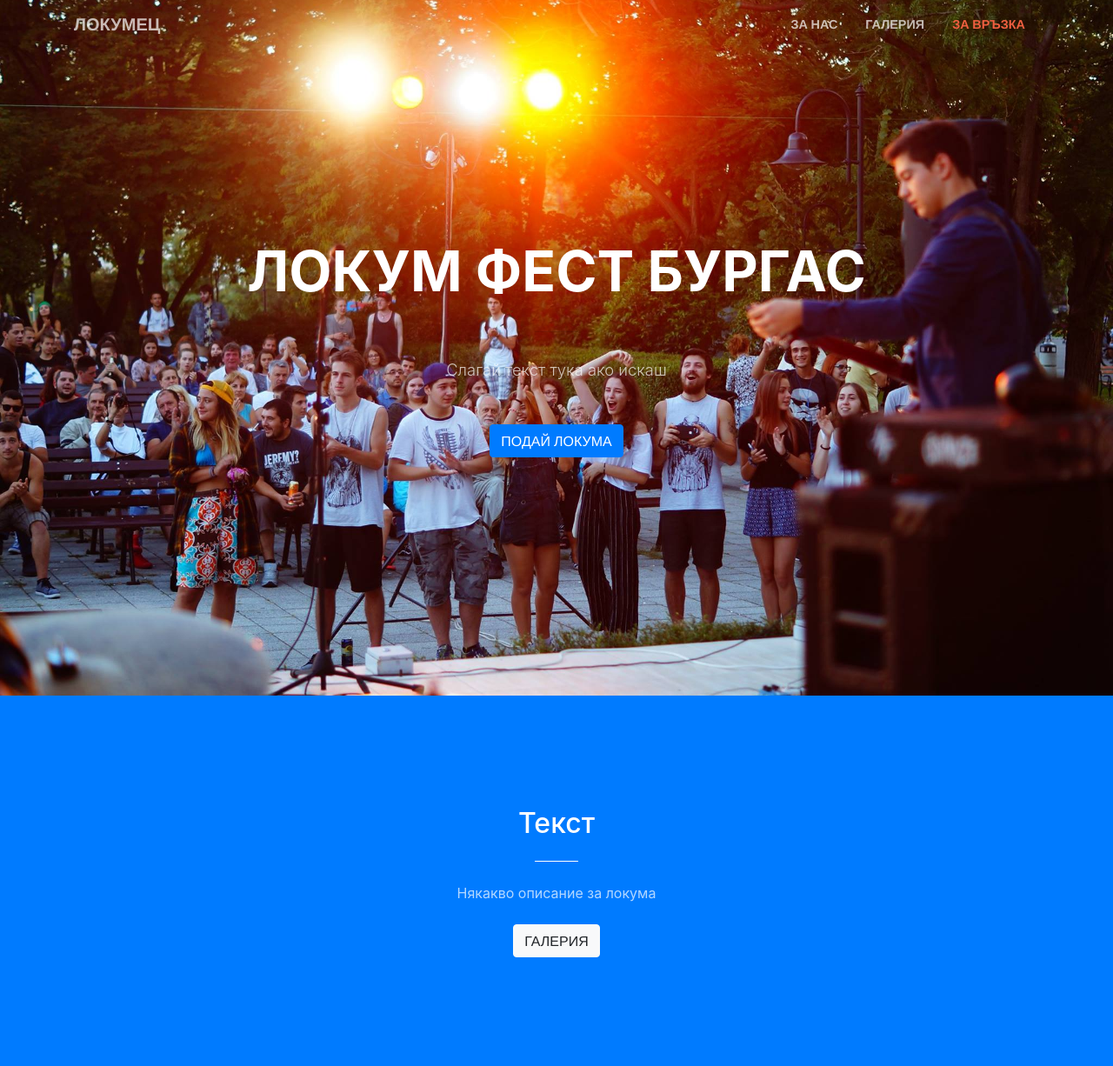
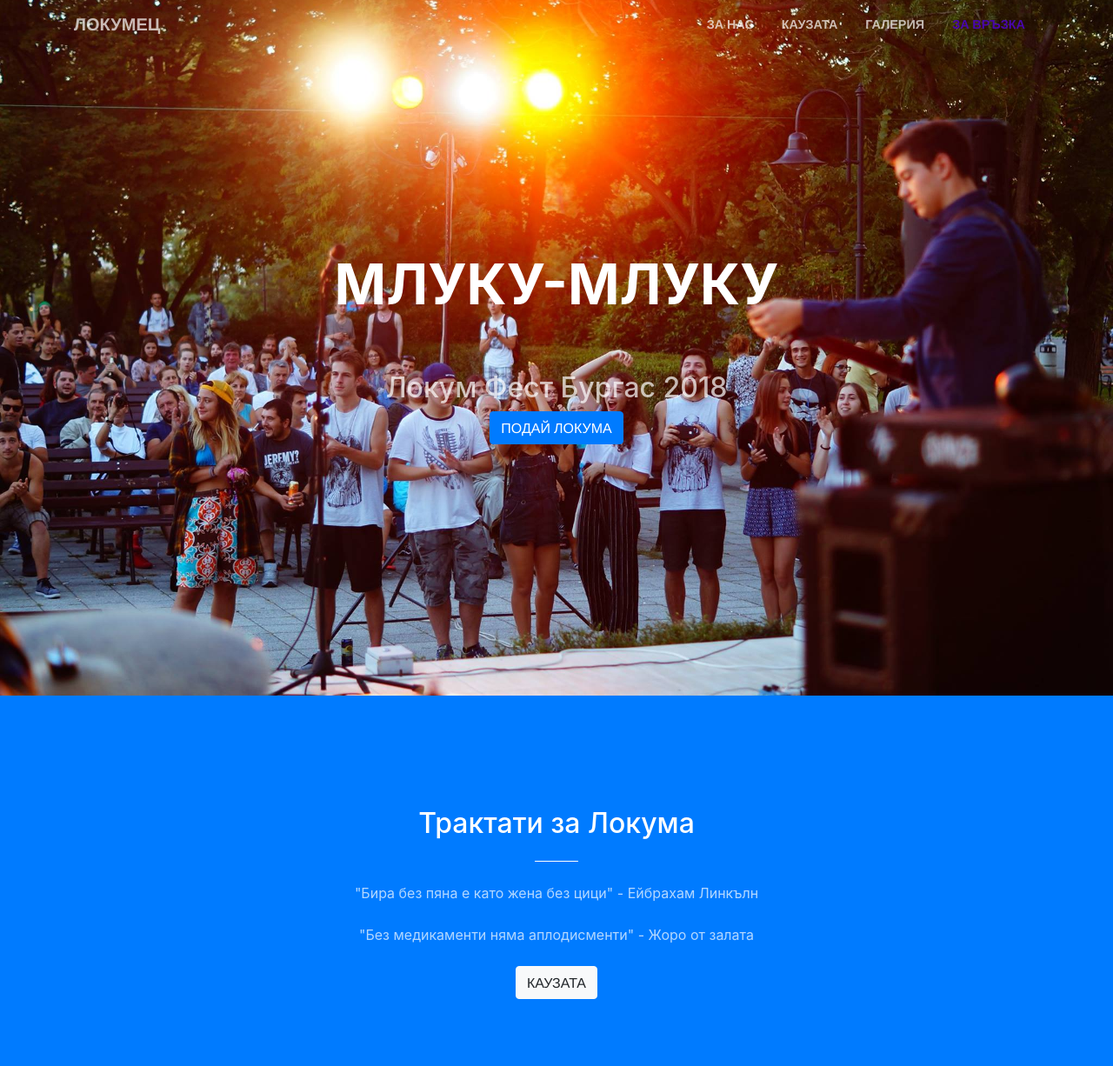
Before and after one commit to kolevv/LokumWebPage, a website with bundled scripts: page index.html in a window 1280 px wide. Shown: the top 1226 px of the page at 87% size. Built offline with nearby package versions, Linux system fonts and the light colour scheme.

Commit message:
Redesign

```diff
--- a/index.html
+++ b/index.html
@@ -8,7 +8,7 @@
     <meta name="description" content="">
     <meta name="author" content="">
 
-    <title>Локум Фест</title>
+    <title>Локум Фест Бургас</title>
 
     <!-- Bootstrap core CSS -->
     <link href="vendor/bootstrap/css/bootstrap.min.css" rel="stylesheet">
@@ -40,9 +40,9 @@
             <li class="nav-item">
               <a class="nav-link js-scroll-trigger" href="#about">За нас</a>
             </li>
-            <!--<li class="nav-item">
-              <a class="nav-link js-scroll-trigger" href="#services">Services</a>
-            </li>-->
+            <li class="nav-item">
+              <a class="nav-link js-scroll-trigger" href="#services">Каузата</a>
+            </li>
             <li class="nav-item">
               <a class="nav-link js-scroll-trigger" href="#portfolio">Галерия</a>
             </li>
@@ -59,12 +59,12 @@
         <div class="row">
           <div class="col-lg-10 mx-auto">
             <h1 class="text-uppercase">
-              <strong>Локум Фест Бургас</strong>
+              <strong>Млуку-Млуку</strong>
             </h1>
             <hr>
           </div>
           <div class="col-lg-8 mx-auto">
-            <p class="text-faded mb-5">Слагай текст тука ако искаш</p>
+            <h2 class="text-faded b-5">Локум Фест Бургас 2018</h2>
             <a class="btn btn-primary btn-xl js-scroll-trigger" href="#about">Подай локума</a>
           </div>
         </div>
@@ -75,59 +75,15 @@
       <div class="container">
         <div class="row">
           <div class="col-lg-8 mx-auto text-center">
-            <h2 class="section-heading text-white">Текст</h2>
+            <h2 class="section-heading text-white">Трактати за Локума</h2>
             <hr class="light my-4">
-            <p class="text-faded mb-4">Някакво описание за локума</p>
-            <a class="btn btn-light btn-xl js-scroll-trigger" href="#portfolio">Галерия</a>
+            <p class="text-faded mb-4">"Бира без пяна е като жена без цици" - Ейбрахам Линкълн</p>
+            <p class="text-faded mb-4">"Без медикаменти няма аплодисменти" - Жоро от залата</p>
+            <a class="btn btn-light btn-xl js-scroll-trigger" href="#cause">Каузата</a>
           </div>
         </div>
       </div>
     </section>
-
-    <!--
-    <section id="services">
-      <div class="container">
-        <div class="row">
-          <div class="col-lg-12 text-center">
-            <h2 class="section-heading">At Your Service</h2>
-            <hr class="my-4">
-          </div>
-        </div>
-      </div>
-      <div class="container">
-        <div class="row">
-          <div class="col-lg-3 col-md-6 text-center">
-            <div class="service-box mt-5 mx-auto">
-              <i class="fa fa-4x fa-diamond text-primary mb-3 sr-icons"></i>
-              <h3 class="mb-3">Sturdy Templates</h3>
-              <p class="text-muted mb-0">Our templates are updated regularly so they don't break.</p>
-            </div>
-          </div>
-          <div class="col-lg-3 col-md-6 text-center">
-            <div class="service-box mt-5 mx-auto">
-              <i class="fa fa-4x fa-paper-plane text-primary mb-3 sr-icons"></i>
-              <h3 class="mb-3">Ready to Ship</h3>
-              <p class="text-muted mb-0">You can use this theme as is, or you can make changes!</p>
-            </div>
-          </div>
-          <div class="col-lg-3 col-md-6 text-center">
-            <div class="service-box mt-5 mx-auto">
-              <i class="fa fa-4x fa-newspaper-o text-primary mb-3 sr-icons"></i>
-              <h3 class="mb-3">Up to Date</h3>
-              <p class="text-muted mb-0">We update dependencies to keep things fresh.</p>
-            </div>
-          </div>
-          <div class="col-lg-3 col-md-6 text-center">
-            <div class="service-box mt-5 mx-auto">
-              <i class="fa fa-4x fa-heart text-primary mb-3 sr-icons"></i>
-              <h3 class="mb-3">Made with Love</h3>
-              <p class="text-muted mb-0">You have to make your websites with love these days!</p>
-            </div>
-          </div>
-        </div>
-      </div>
-    </section>
-  -->
 
     <section class="p-0" id="portfolio">
       <div class="container-fluid p-0">
@@ -226,6 +182,51 @@
       </div>
     </section>
 
+    <section class="bg-alt text-muted" id="cause">
+      <div class="container">
+        <div class="row">
+          <div class="col-lg-12 mx-auto text-center">
+            <h2 class="section-heading">За каузата</h2>
+            <hr class="light my-4">
+            <p class="text-muted mb-4">Някакво описание каузата</p>
+            <a class="btn btn-light btn-xl js-scroll-trigger" href="#portfolio">Галерия</a>
+          </div>
+        </div>
+      </div>
+      <div class="container">
+        <div class="row">
+          <!--<div class="col-lg-3 col-md-6 text-center">
+            <div class="service-box mt-5 mx-auto">
+              <i class="fa fa-4x fa-diamond text-primary mb-3 sr-icons"></i>
+              <h3 class="mb-3">Sturdy Templates</h3>
+              <p class="text-muted mb-0">Our templates are updated regularly so they don't break.</p>
+            </div>
+          </div>
+          <div class="col-lg-3 col-md-6 text-center">
+            <div class="service-box mt-5 mx-auto">
+              <i class="fa fa-4x fa-paper-plane text-primary mb-3 sr-icons"></i>
+              <h3 class="mb-3">Ready to Ship</h3>
+              <p class="text-muted mb-0">You can use this theme as is, or you can make changes!</p>
+            </div>
+          </div>
+          <div class="col-lg-3 col-md-6 text-center">
+            <div class="service-box mt-5 mx-auto">
+              <i class="fa fa-4x fa-newspaper-o text-primary mb-3 sr-icons"></i>
+              <h3 class="mb-3">Up to Date</h3>
+              <p class="text-muted mb-0">We update dependencies to keep things fresh.</p>
+            </div>
+          </div>
+          <div class="col-lg-3 col-md-6 text-center">
+            <div class="service-box mt-5 mx-auto">
+              <i class="fa fa-4x fa-heart text-primary mb-3 sr-icons"></i>
+              <h3 class="mb-3">Made with Love</h3>
+              <p class="text-muted mb-0">You have to make your websites with love these days!</p>
+            </div>
+          </div>  -->
+        </div>
+      </div>
+    </section>
+
     <!--
     <section class="bg-dark text-white">
       <div class="container text-center">
--- a/scss/_global.scss
+++ b/scss/_global.scss
@@ -1,3 +1,4 @@
+
 // Global styling for this template
 body,
 html {
@@ -44,6 +45,10 @@ h6 {
   background-color: $gray-900 !important;
 }
 
+.bg-alt {
+  background-color: $alt !important;
+}
+
 .text-faded {
   color: fade-out($white, .3);
 }
--- a/scss/_variables.scss
+++ b/scss/_variables.scss
@@ -11,5 +11,6 @@ $gray-700: #495057 !default;
 $gray-800: #343a40 !default;
 $gray-900: #212529 !default;
 $black: #000 !default;
+$alt: #F5C4FF !default;
 
-$primary: #F05F40 !default;
+$primary: #4906ad !default;
```
Also changed, not shown: css/creative.css, css/creative.min.css.
